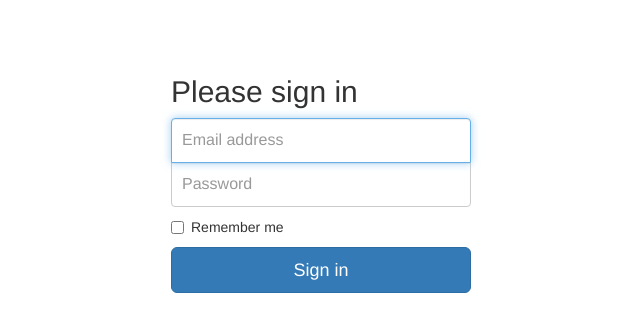
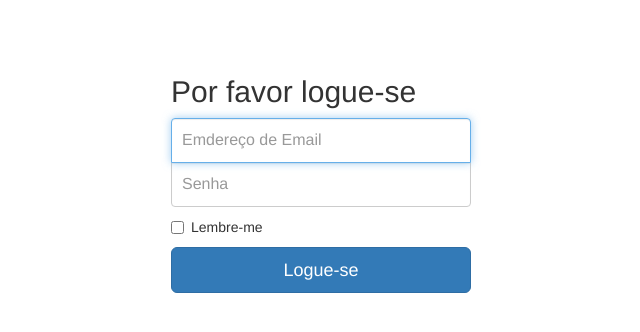
Before and after one commit to Leo22080/JavaWeb, a plain HTML site: page index.html in a window 1280 px wide. Shown: the whole page, without its empty margins (319-959 px from the left). Drawn offline with Linux system fonts and the light colour scheme.

Commit message:
aportuguesando

```diff
--- a/index.html
+++ b/index.html
@@ -11,17 +11,17 @@
    <div class="container">
 
       <form class="form-signin">
-        <h2 class="form-signin-heading">Please sign in</h2>
-        <label for="inputEmail" class="sr-only">Email address</label>
-        <input type="email" id="inputEmail" class="form-control" placeholder="Email address" required autofocus>
-        <label for="inputPassword" class="sr-only">Password</label>
-        <input type="password" id="inputPassword" class="form-control" placeholder="Password" required>
+        <h2 class="form-signin-heading">Por favor logue-se</h2>
+        <label for="inputEmail" class="sr-only">Email</label>
+        <input type="email" id="inputEmail" class="form-control" placeholder="Emdereço de Email" required autofocus>
+        <label for="inputPassword" class="sr-only">Senha</label>
+        <input type="password" id="inputPassword" class="form-control" placeholder="Senha" required>
         <div class="checkbox">
           <label>
-            <input type="checkbox" value="remember-me"> Remember me
+            <input type="checkbox" value="remember-me"> Lembre-me
           </label>
         </div>
-        <button class="btn btn-lg btn-primary btn-block" type="submit">Sign in</button>
+        <button class="btn btn-lg btn-primary btn-block" type="submit">Logue-se</button>
       </form>
 
     </div>
```
